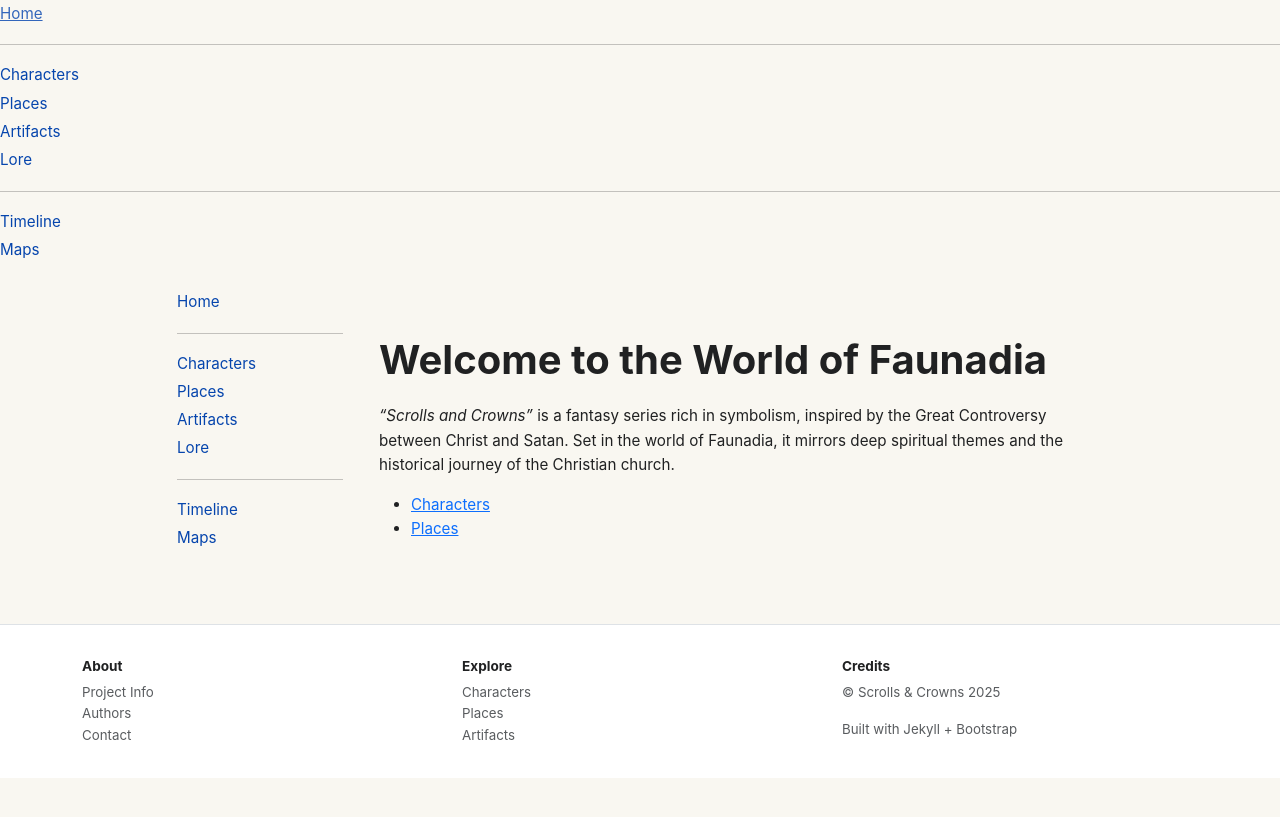
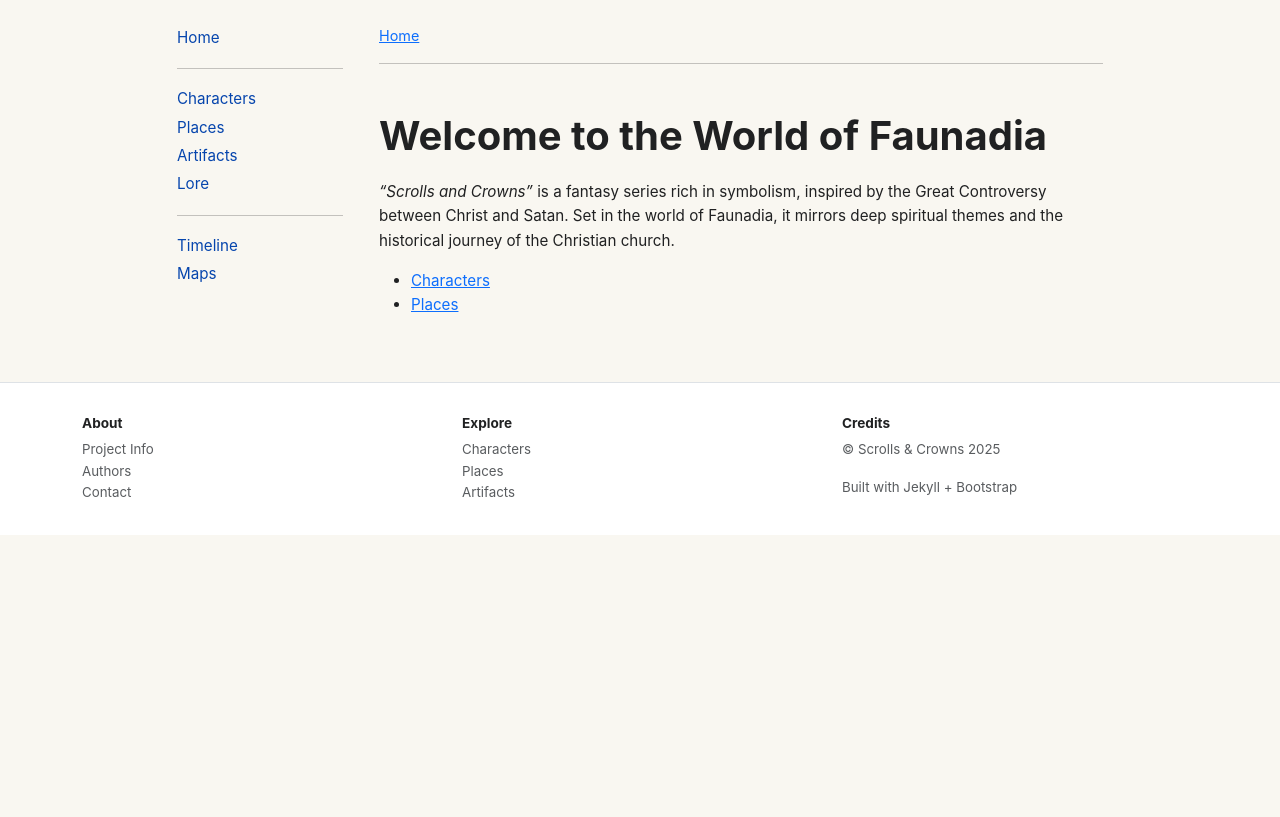
Before and after one commit to scrollsandcrowns/Wiki, a Jekyll site: the page built from index.html, in a window 1280 px wide. Shown: the top 817 px of the page. Built offline with Jekyll 4.4.1, drawn with Linux system fonts in a browser that asks for light colours.

Commit message:
Update home.html

```diff
--- a/_layouts/home.html
+++ b/_layouts/home.html
@@ -25,6 +25,12 @@
     </div>
   </div>
 
+  <!-- Offcanvas nav for mobile -->
+  <div class="offcanvas offcanvas-start" tabindex="-1" id="mobileNav" aria-labelledby="mobileNavLabel">
+    <div class="offcanvas-header">
+      <h5 class="offcanvas-title" id="mobileNavLabel">{{ site.title }}</h5>
+      <button type="button" class="btn-close" data-bs-dismiss="offcanvas" aria-label="Close"></button>
+    </div>
     <div class="offcanvas-body">
       <nav class="simple-nav d-flex flex-column">
         <a href="{{ '/' | relative_url }}">Home</a>
@@ -59,6 +65,8 @@
 
       <!-- Main content (wide) -->
       <main class="col-lg-8 col-md-9 ps-md-4">
+        {% include breadcrumbs.html %}
+        <hr>
         {{ content }}
       </main>
     </div>
```
